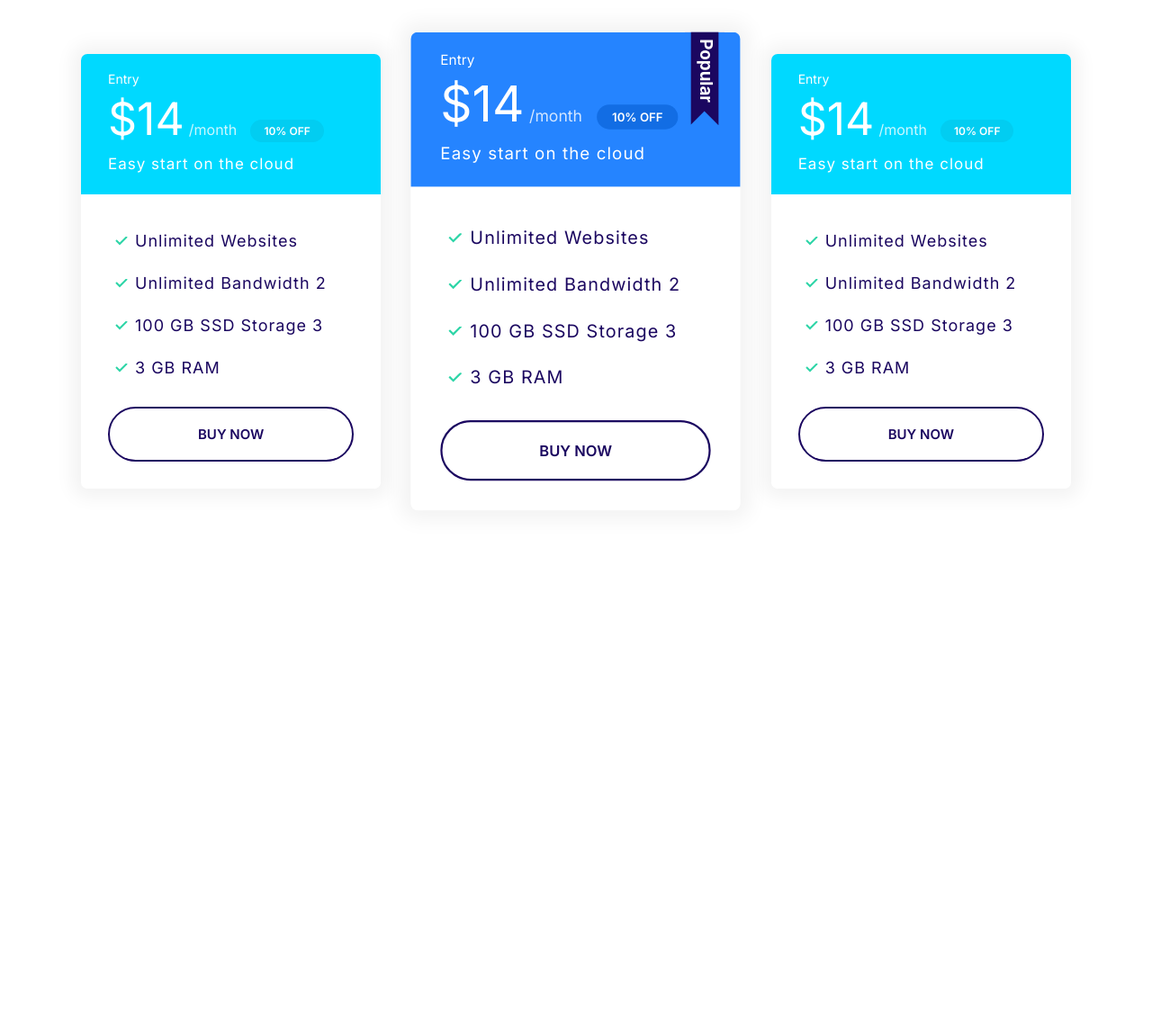
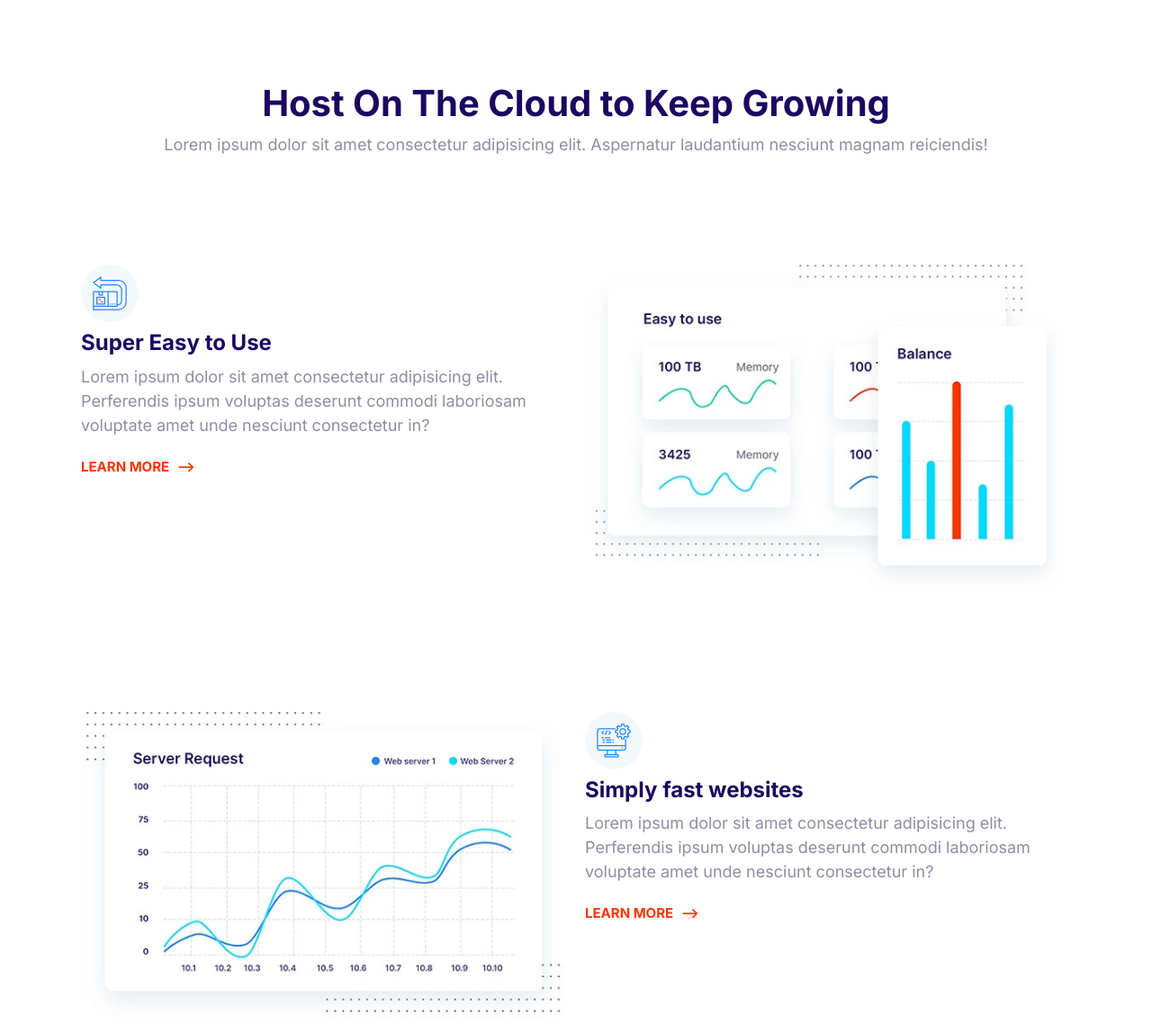
Before and after one commit to erzanthedev/Kwesify, a plain HTML site: page index.html in a window 1280 px wide. Shown: the top 1148 px of the page at 90% size. Before the commit the page ends 800 px from the top, so only its background shows below. Drawn offline with Linux system fonts and the light colour scheme.

Commit message:
Build the features block.

```diff
--- a/css/styles.css
+++ b/css/styles.css
@@ -785,3 +785,28 @@ a {
   max-width: 500px;
   margin: 0 auto;
 }
+
+/* Features block */
+.feature {
+  gap: 4rem 2rem;
+  margin: 12rem 0;
+}
+
+.feature:first-of-type{
+  margin-top: 6;
+
+}
+
+.feature__heading{
+  margin: 1rem 0;
+}
+
+.feature__image{
+  width: 100%;
+}
+
+@media screen and (min-width: 768px) {
+  .feature:nth-of-type(even) .feature__content{
+    order: 2;
+  }
+}
--- a/index.html
+++ b/index.html
@@ -15,69 +15,119 @@
     <link rel="stylesheet" href="css/styles.css" />
   </head>
   <body>
-    <section class="block container block-plans">
-      <div class="grid grid--1x3">
-        <div class="plan">
-          <div class="card card--secondary">
-            <header class="card__header">
-              <h3 class="plan__name">Entry</h3>
-              <span class="plan__price">$14</span>
-              <span class="plan__billing-cycle">/month</span>
-              <span class="badge badge--secondary badge--small">10% OFF </span>
-              <span class="plan__description">Easy start on the cloud</span>
-            </header>
-            <div class="card__body">
-              <ul class="list list--tick">
-                <li class="list__item">Unlimited Websites</li>
-                <li class="list__item">Unlimited Bandwidth 2</li>
-                <li class="list__item">100 GB SSD Storage 3</li>
-                <li class="list__item">3 GB RAM</li>
-              </ul>
-              <button class="btn btn--outline btn--block">buy now</button>
-            </div>
-          </div>
+    <section class="block container">
+      <header class="block__header">
+        <h2>Host On The Cloud to Keep Growing</h2>
+        <p>Lorem ipsum dolor sit amet consectetur adipisicing elit. Aspernatur laudantium nesciunt magnam reiciendis!</p>
+      </header>
+      <article class="grid grid--1x2 feature">
+        <div class="feature__content">
+          <span class="icon-container">
+            <svg class="icon icon--primary">
+              <use xlink:href="images/sprite.svg#easy"></use>
+            </svg>
+          </span>
+          <h3 class="feature__heading">Super Easy to Use</h3>
+          <p>
+            Lorem ipsum dolor sit amet consectetur adipisicing elit. Perferendis
+            ipsum voluptas deserunt commodi laboriosam voluptate amet unde
+            nesciunt consectetur in?
+          </p>
+          <a href="#" class="link-arrow">Learn More</a>
         </div>
-        <div class="plan plan--popular">
-          <div class="card card--primary">
-            <header class="card__header">
-              <h3 class="plan__name">Entry</h3>
-              <span class="plan__price">$14</span>
-              <span class="plan__billing-cycle">/month</span>
-              <span class="badge badge--primary badge--small">10% OFF </span>
-              <span class="plan__description">Easy start on the cloud</span>
-            </header>
-            <div class="card__body">
-              <ul class="list list--tick">
-                <li class="list__item">Unlimited Websites</li>
-                <li class="list__item">Unlimited Bandwidth 2</li>
-                <li class="list__item">100 GB SSD Storage 3</li>
-                <li class="list__item">3 GB RAM</li>
-              </ul>
-              <button class="btn btn--outline btn--block">buy now</button>
-            </div>
-          </div>
+        <picture>
+          <source
+            type="image/webp"
+            srcset="images/easy.webp 1x, images/easy@2x.webp 2x"
+          />
+          <source
+            type="image/jpg"
+            srcset="images/easy.jpg 1x, images/easy@2x.jpg 2x"
+          />
+          <img class="feature__image" src="/images/easy@2x.jpg" alt="" />
+        </picture>
+      </article>
+      <article class="grid grid--1x2 feature">
+        <div class="feature__content">
+          <span class="icon-container">
+            <svg class="icon icon--primary">
+              <use xlink:href="images/sprite.svg#computer"></use>
+            </svg>
+          </span>
+          <h3 class="feature__heading">Simply fast websites</h3>
+          <p>
+            Lorem ipsum dolor sit amet consectetur adipisicing elit. Perferendis
+            ipsum voluptas deserunt commodi laboriosam voluptate amet unde
+            nesciunt consectetur in?
+          </p>
+          <a href="#" class="link-arrow">Learn More</a>
         </div>
-        <div class="plan">
-          <div class="card card--secondary">
-            <header class="card__header">
-              <h3 class="plan__name">Entry</h3>
-              <span class="plan__price">$14</span>
-              <span class="plan__billing-cycle">/month</span>
-              <span class="badge badge--secondary badge--small">10% OFF </span>
-              <span class="plan__description">Easy start on the cloud</span>
-            </header>
-            <div class="card__body">
-              <ul class="list list--tick">
-                <li class="list__item">Unlimited Websites</li>
-                <li class="list__item">Unlimited Bandwidth 2</li>
-                <li class="list__item">100 GB SSD Storage 3</li>
-                <li class="list__item">3 GB RAM</li>
-              </ul>
-              <button class="btn btn--outline btn--block">buy now</button>
-            </div>
-          </div>
+        <picture>
+          <source
+            type="image/webp"
+            srcset="images/fast.webp 1x, images/fast@2x.webp 2x"
+          />
+          <source
+            type="image/jpg"
+            srcset="images/fast.jpg 1x, images/fast@2x.jpg 2x"
+          />
+          <img class="feature__image" src="/images/fast@2x.jpg" alt="" />
+        </picture>
+      </article>
+      <article class="grid grid--1x2 feature">
+        <div class="feature__content">
+          <span class="icon-container">
+            <svg class="icon icon--primary">
+              <use xlink:href="images/sprite.svg#settings"></use>
+            </svg>
+          </span>
+          <h3 class="feature__heading">WordPress made easy</h3>
+          <p>
+            Lorem ipsum dolor sit amet consectetur adipisicing elit. Perferendis
+            ipsum voluptas deserunt commodi laboriosam voluptate amet unde
+            nesciunt consectetur in?
+          </p>
+          <a href="#" class="link-arrow">Learn More</a>
         </div>
-      </div>
+        <picture>
+          <source
+            type="image/webp"
+            srcset="images/wordpress.webp 1x, images/wordpress@2x.webp 2x"
+          />
+          <source
+            type="image/jpg"
+            srcset="images/wordpress.jpg 1x, images/wordpress@2x.jpg 2x"
+          />
+          <img class="feature__image" src="/images/wordpress@2x.jpg" alt="" />
+        </picture>
+      </article>
+      <article class="grid grid--1x2 feature">
+        <div class="feature__content">
+          <span class="icon-container">
+            <svg class="icon icon--primary">
+              <use xlink:href="images/sprite.svg#clock"></use>
+            </svg>
+          </span>
+          <h3 class="feature__heading">24/7 Expert Support</h3>
+          <p>
+            Lorem ipsum dolor sit amet consectetur adipisicing elit. Perferendis
+            ipsum voluptas deserunt commodi laboriosam voluptate amet unde
+            nesciunt consectetur in?
+          </p>
+          <a href="#" class="link-arrow">Learn More</a>
+        </div>
+        <picture>
+          <source
+            type="image/webp"
+            srcset="images/support.webp 1x, images/support@2x.webp 2x"
+          />
+          <source
+            type="image/jpg"
+            srcset="images/support.jpg 1x, images/support@2x.jpg 2x"
+          />
+          <img class="feature__image" src="/images/support@2x.jpg" alt="" />
+        </picture>
+      </article>
     </section>
     <script src="js/main.js"></script>
   </body>
```
Also changed, not shown: components/features_block.html (added, +114 -0 lines), images/easy.jpg (added), images/easy.webp (added), images/easy@2x.jpg (added), images/easy@2x.webp (added), images/fast.jpg (added), images/fast.webp (added), images/fast@2x.jpg (added), images/fast@2x.webp (added), images/support.jpg (added), images/support.webp (added), images/support@2x.jpg (added), images/support@2x.webp (added), images/wordpress.jpg (added), 3 more files.
